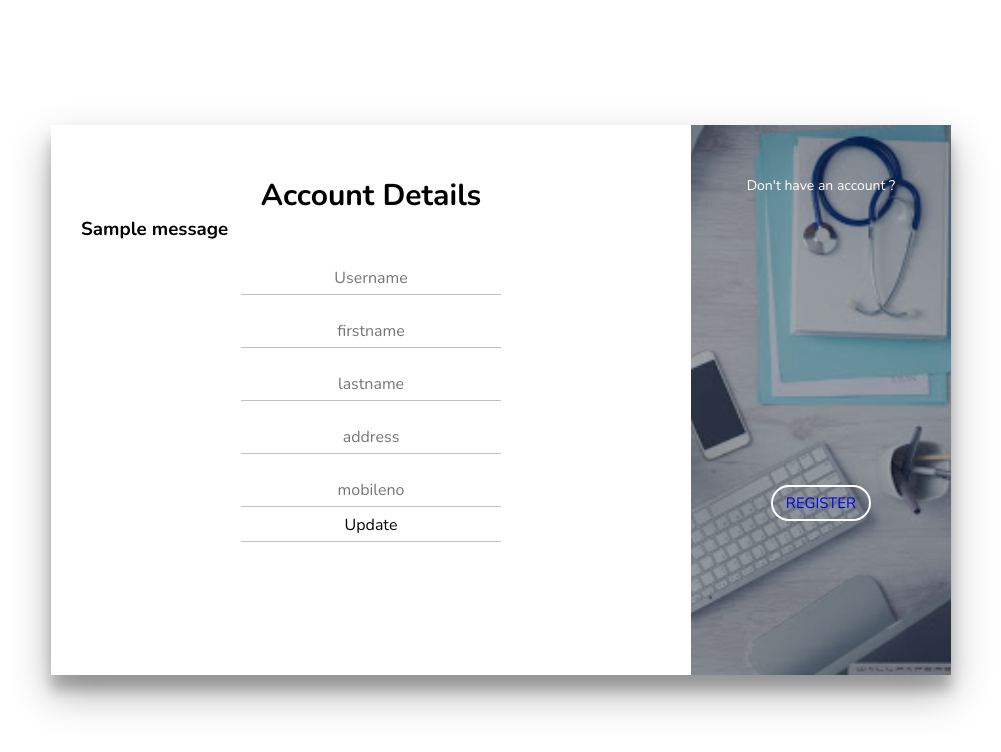
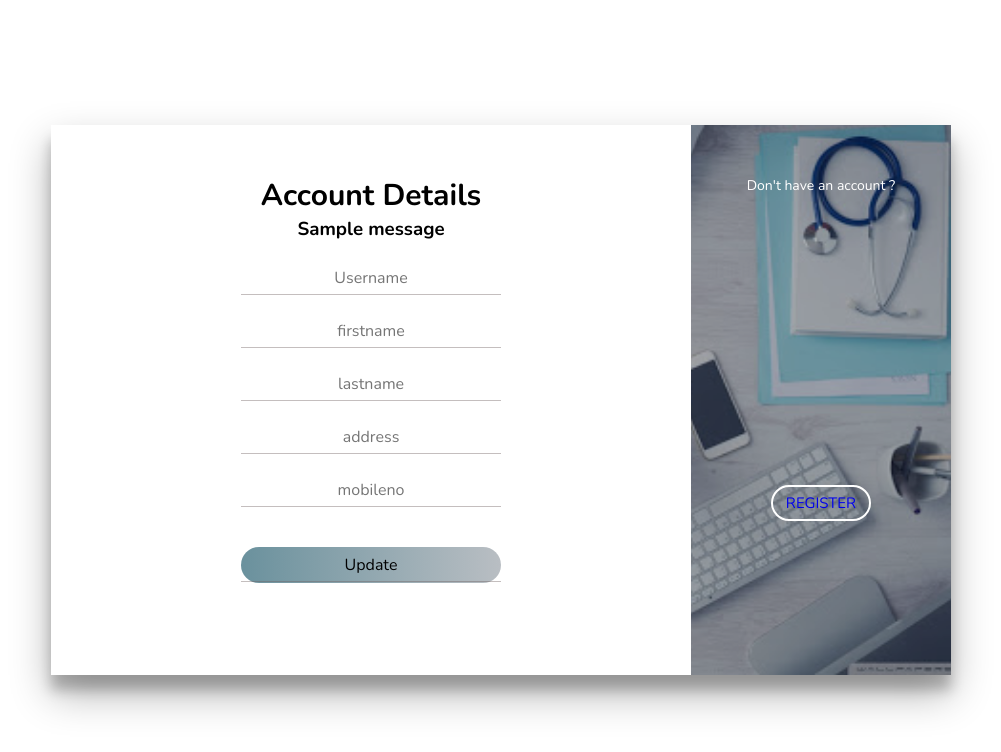
Before and after one commit to akshaya9/med-e-care, a Flask app: page /account in a window 1280 px wide. Shown: the top 752 px of the page, without its empty margins (139-1140 px from the left). Run offline with Flask 2, Linux system fonts and the light colour scheme; tables that the repository leaves empty hold one stand-in row (Sample ...); one stand-in notice (Sample message) is shown.

Commit message:
Little modifications

```diff
--- a/templates/account.html
+++ b/templates/account.html
@@ -7,18 +7,13 @@
 
 {% block content %}
 
-
-
-
-
-
     <div class="cont">
         <div class="form account">
             <h2> Account Details </h2>
                 {% with messages = get_flashed_messages() %}
                     {% if messages %}
                         {% for message in messages %}
-                  <h3>{{ message }}</h3>
+                        <h3 style="text-align: center;">{{ message }}</h3>
                         {% endfor %}
                     {% endif %}
                 {% endwith %}
@@ -43,10 +38,8 @@
                     {{displayField(form.mobileno, 'mobileno', autocomplete="off", autofocus=true)}}
                 </label>
 
-
-
                 <div>
-                    <button class="update" type="button">
+                    <button class="submit" type="button">
                         {{ form.submit_update }}
                     </button>
                 </div>
@@ -66,7 +59,4 @@
             {{ form.csrf_token }}
 
         </form>
-
-        <!-- <script src="/static/js/script.js"></script> -->
-
 {% endblock %}
--- a/templates/login.html
+++ b/templates/login.html
@@ -36,7 +36,7 @@
                     <p>Don't have an account ?</p>
                 </div>
                 <div class="img-btn">
-                    <a href="/templates/index.html"><span class="link">Register</span></a>
+                    <a href="/templates/index.html"><span class="m-up">Register</span></a>
                 </div>
             </div>
         </div>
```
Also changed, not shown: templates/index.html (+13 -12 lines). Lines whose indentation alone changed are shown as unchanged.
